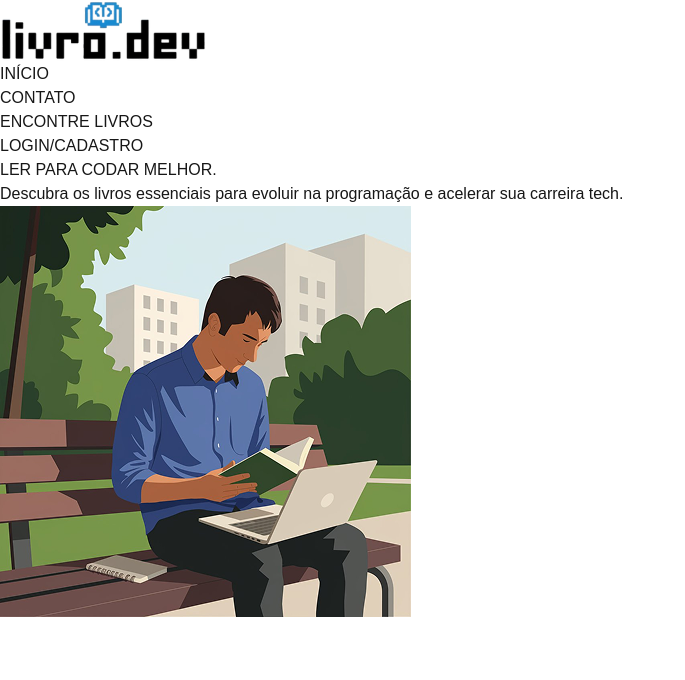
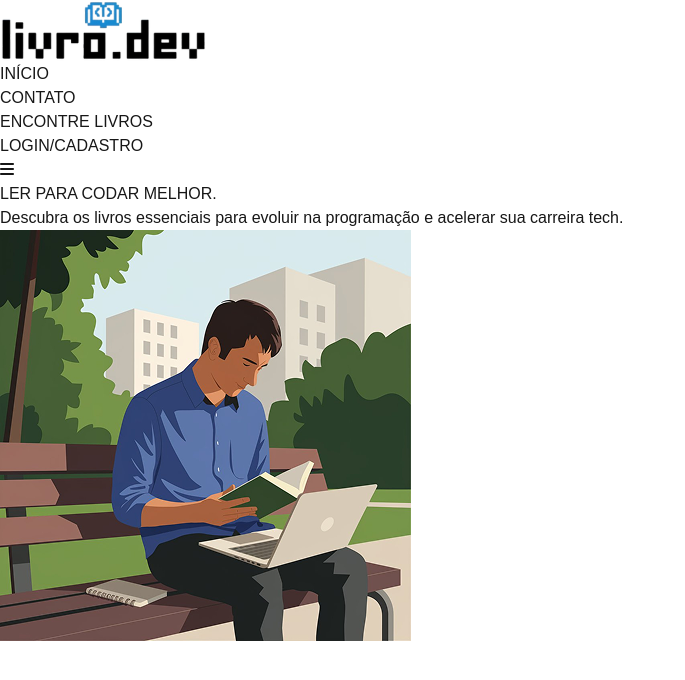
Before and after one commit to mateussfernando/livro-dev-web, a Next.js app: page / in a window 1280 px wide. Shown: the top 680 px of the page, without its empty margins (0-685 px from the left). Built offline with nearby package versions, Linux system fonts and the light colour scheme.

Commit message:
colocando cdn fonte awesome no header e importando fonte montserrat e press start

```diff
--- a/src/app/layout.tsx
+++ b/src/app/layout.tsx
@@ -1,6 +1,6 @@
-import type { Metadata } from "next";
-import { Geist, Geist_Mono } from "next/font/google";
-import "./reset.css"
+import { Metadata } from "next";
+import { Geist, Geist_Mono, Montserrat, Press_Start_2P } from "next/font/google";
+import "./reset.css";
 import "./globals.css";
 import NavBar from "@/components/navBar";
 
@@ -12,6 +12,16 @@ const geistSans = Geist({
 const geistMono = Geist_Mono({
   variable: "--font-geist-mono",
   subsets: ["latin"],
+});
+
+const montserrat = Montserrat({
+  subsets: ["latin"],
+  weight: ["400", "700"],
+});
+
+const pressStart2P = Press_Start_2P({
+  subsets: ["latin"],
+  weight: ["400"],
 });
 
 export const metadata: Metadata = {
@@ -26,10 +36,15 @@ export default function RootLayout({
 }>) {
   return (
     <html lang="pt-br">
-      <body
-        className={`${geistSans.variable} ${geistMono.variable} antialiased`}
-      >
-        <NavBar></NavBar>
+      <head>
+        {/* CDN do Font Awesome */}
+        <link
+          href="https://cdnjs.cloudflare.com/ajax/libs/font-awesome/6.7.2/css/all.min.css"
+          rel="stylesheet"
+        />
+      </head>
+      <body className={`${geistSans.variable} ${geistMono.variable} antialiased`}>
+        <NavBar />
         {children}
       </body>
     </html>
```
